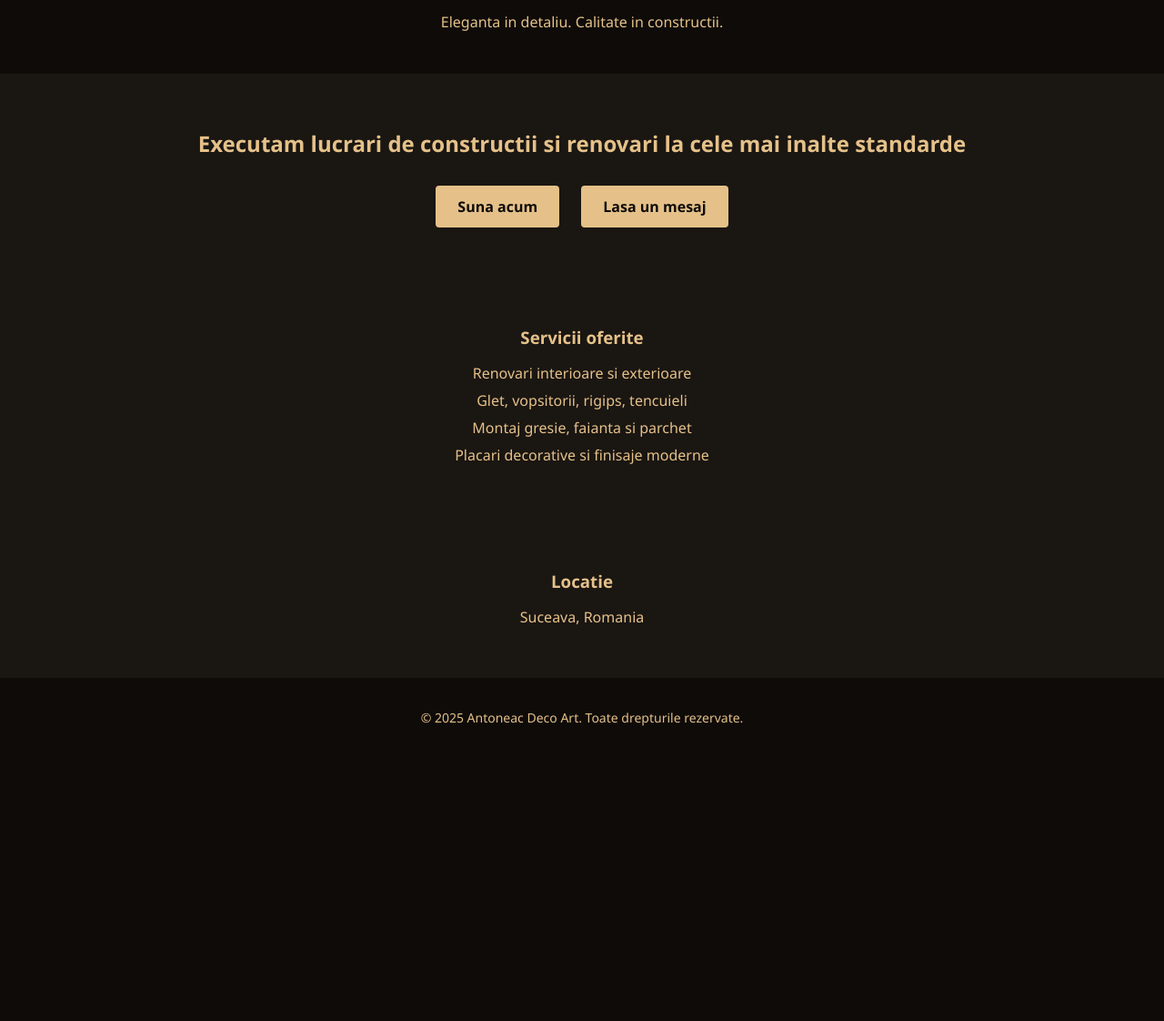
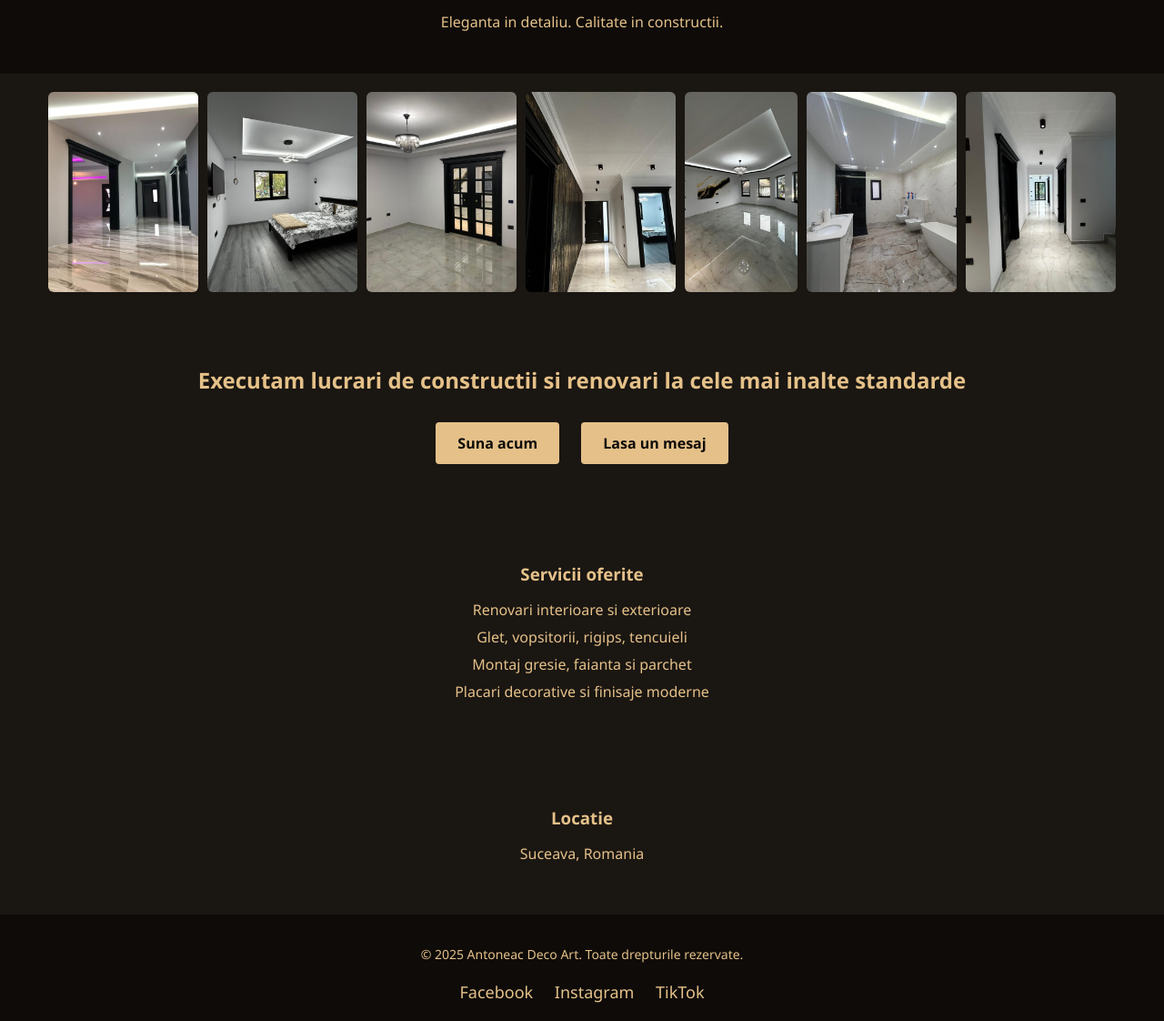
Before and after one commit to AntoneacDecoArt/AntoneacDecoArt.github.io, a plain HTML site: page index.html in a window 1280 px wide. Shown: the part 269-1391 px from the top of the page at 91% size. Before the commit the page ends 1101 px from the top, so only its background shows below. Drawn offline with Linux system fonts and the light colour scheme.

Commit message:
Add files via upload

```diff
--- a/index.html
+++ b/index.html
@@ -26,6 +26,18 @@
       margin: 10px 0 5px;
       font-size: 28px;
       letter-spacing: 2px;
+    }
+    .gallery {
+      display: flex;
+      overflow-x: auto;
+      gap: 10px;
+      padding: 20px;
+      background-color: #1a1612;
+      justify-content: center;
+    }
+    .gallery img {
+      max-height: 220px;
+      border-radius: 6px;
     }
     .hero {
       background-color: #1a1612;
@@ -60,6 +72,15 @@
     .section ul li {
       margin: 8px 0;
     }
+    .social-icons {
+      margin-top: 20px;
+    }
+    .social-icons a {
+      margin: 0 10px;
+      color: #e5c189;
+      font-size: 18px;
+      text-decoration: none;
+    }
     footer {
       text-align: center;
       background-color: #0e0b09;
@@ -76,6 +97,16 @@
     <h1>Antoneac Deco Art</h1>
     <p>Eleganta in detaliu. Calitate in constructii.</p>
   </header>
+
+  <div class="gallery">
+    <img src="poza1.jpg" alt="lucrare 1">
+    <img src="poza2.jpg" alt="lucrare 2">
+    <img src="poza3.jpg" alt="lucrare 3">
+    <img src="poza4.jpg" alt="lucrare 4">
+    <img src="poza5.jpg" alt="lucrare 5">
+    <img src="poza6.jpg" alt="lucrare 6">
+    <img src="poza7.jpg" alt="lucrare 7">
+  </div>
 
   <section class="hero">
     <h2>Executam lucrari de constructii si renovari la cele mai inalte standarde</h2>
@@ -100,6 +131,11 @@
 
   <footer>
     <p>&copy; 2025 Antoneac Deco Art. Toate drepturile rezervate.</p>
+    <div class="social-icons">
+      <a href="https://www.facebook.com/share/1Desu8qFpP/" target="_blank">Facebook</a>
+      <a href="#" title="Placeholder Instagram">Instagram</a>
+      <a href="https://www.tiktok.com/@antoneacdecoart?_t=ZN-8wqhOi2dX6s&_r=1" target="_blank">TikTok</a>
+    </div>
   </footer>
 
 </body>
```
Also changed, not shown: poza1.jpg (added), poza2.jpg (added), poza3.jpg (added), poza4.jpg (added), poza5.jpg (added), poza6.jpg (added), poza7.jpg (added).
